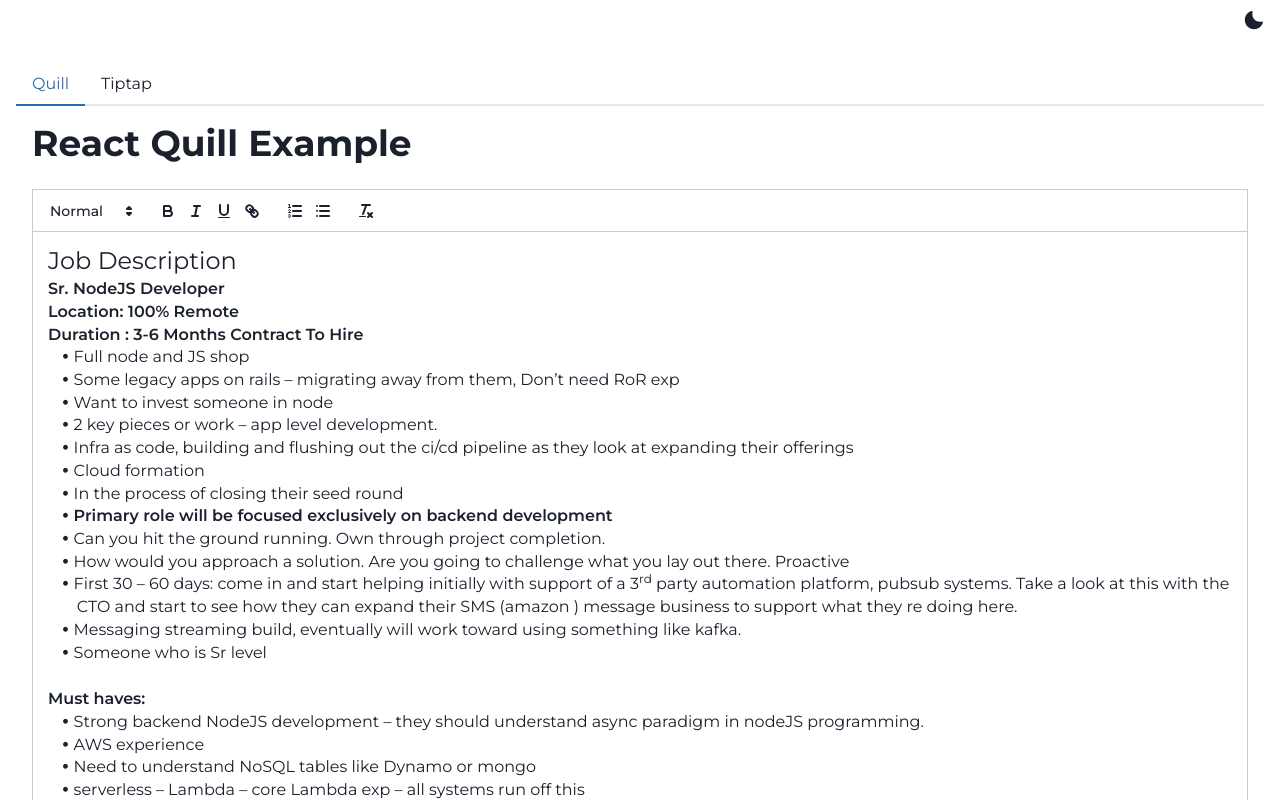
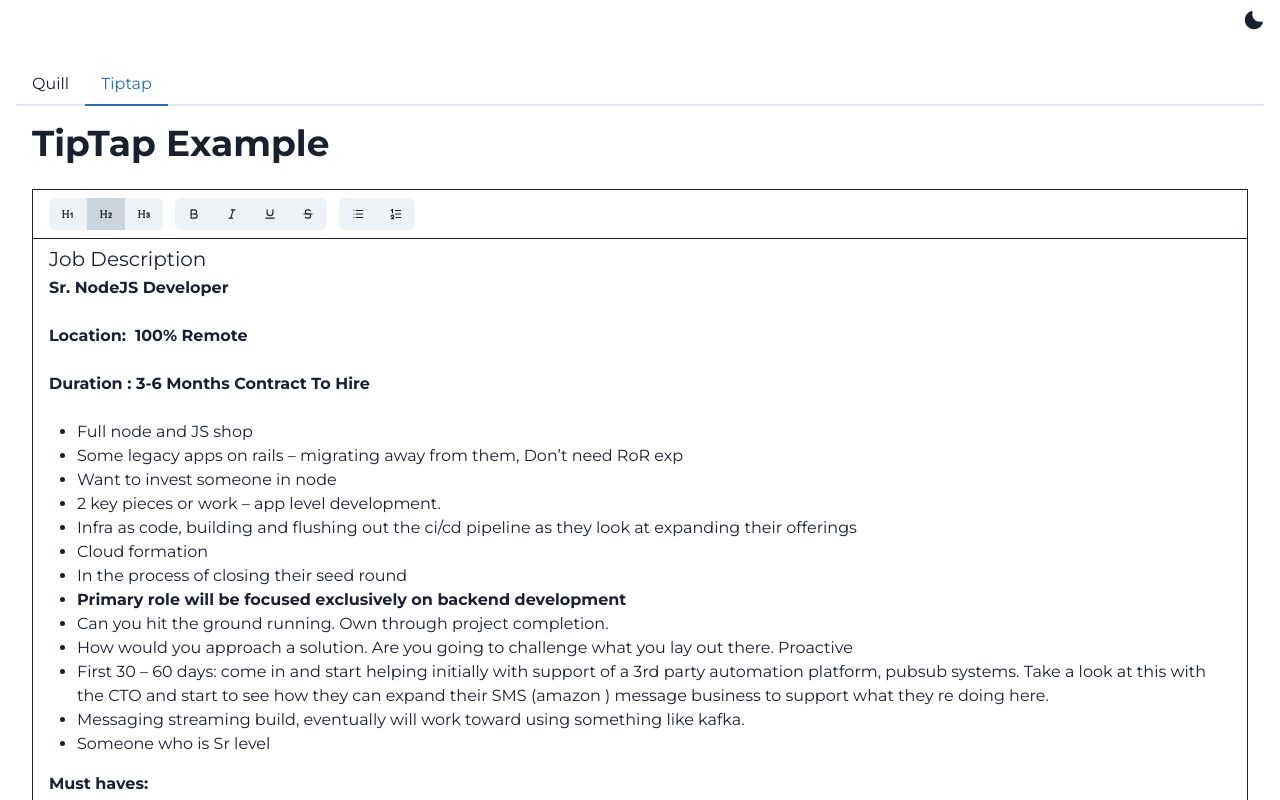
Before and after one commit to phatj/react-quill, a React (Vite) app: page / in a window 1280 px wide. Shown: the top 800 px of the page. Built offline with nearby package versions, Linux system fonts and the light colour scheme.

Commit message:
feat: style tiptap editor

```diff
--- a/package.json
+++ b/package.json
@@ -16,7 +16,9 @@
     "@chakra-ui/styled-system": "^2.6.2",
     "@emotion/react": "^11.10.6",
     "@emotion/styled": "^11.10.6",
+    "@tabler/icons-react": "^2.11.0",
     "@tiptap/extension-link": "2.0.0-beta.220",
+    "@tiptap/extension-underline": "2.0.0-beta.220",
     "@tiptap/pm": "2.0.0-beta.220",
     "@tiptap/react": "2.0.0-beta.220",
     "@tiptap/starter-kit": "2.0.0-beta.220",
--- a/src/components/Editors/TiptapEditor.tsx
+++ /dev/null
@@ -1,46 +0,0 @@
-import Link from "@tiptap/extension-link";
-import { Editor, EditorContent, useEditor } from "@tiptap/react";
-import StarterKit from "@tiptap/starter-kit";
-import { FC } from "react";
-import { useEditorOutput } from "~/src/hooks";
-
-type ToolbarProps = {
-  editor: Editor | null;
-};
-
-const Toolbar: FC<ToolbarProps> = ({ editor }) => {
-  if (!editor) {
-    return null;
-  }
-
-  return (
-    <div>
-      <button
-        onClick={() => editor.chain().focus().toggleBold().run()}
-        disabled={!editor.can().chain().focus().toggleBold().run()}
-        className={editor.isActive("bold") ? "is-active" : ""}
-      >
-        bold
-      </button>
-    </div>
-  );
-};
-
-export const TiptapEditor: FC = () => {
-  const [value, setValue] = useEditorOutput("tiptap");
-
-  const editor = useEditor({
-    extensions: [StarterKit, Link],
-    content: value,
-    onUpdate({ editor }) {
-      setValue(editor.getHTML());
-    },
-  });
-
-  return (
-    <>
-      <Toolbar editor={editor} />
-      <EditorContent editor={editor} />
-    </>
-  );
-};
--- /dev/null
+++ b/src/components/Editors/TiptapEditor/EditorProvider.tsx
@@ -0,0 +1,25 @@
+import { Editor } from "@tiptap/react";
+import { createContext, FC, ReactNode, useContext } from "react";
+
+type EditorProps = {
+  editor: Editor | null;
+};
+
+const EditorContext = createContext({} as EditorProps);
+
+type EditorProviderProps = EditorProps & {
+  children: ReactNode;
+};
+
+export const EditorProvider: FC<EditorProviderProps> = ({
+  children,
+  editor,
+}) => {
+  return (
+    <EditorContext.Provider value={{ editor }}>
+      {children}
+    </EditorContext.Provider>
+  );
+};
+
+export const useEditorContext = () => useContext(EditorContext).editor;
--- /dev/null
+++ b/src/components/Editors/TiptapEditor/TipTapEditor.tsx
@@ -0,0 +1,31 @@
+import { Box, useMultiStyleConfig } from "@chakra-ui/react";
+import Link from "@tiptap/extension-link";
+import Underline from "@tiptap/extension-underline";
+import { EditorContent, useEditor } from "@tiptap/react";
+import StarterKit from "@tiptap/starter-kit";
+import { FC } from "react";
+import { useEditorOutput } from "~/src/hooks";
+import { EditorProvider } from "./EditorProvider";
+import { Toolbar } from "./Toolbar";
+
+export const TiptapEditor: FC = () => {
+  const [value, setValue] = useEditorOutput("tiptap");
+  const styles = useMultiStyleConfig("Editor");
+
+  const editor = useEditor({
+    extensions: [StarterKit, Link, Underline],
+    content: value,
+    onUpdate({ editor }) {
+      setValue(editor.getHTML());
+    },
+  });
+
+  return (
+    <EditorProvider editor={editor}>
+      <Toolbar />
+      <Box __css={styles.container}>
+        <EditorContent editor={editor} tabIndex={-1} />
+      </Box>
+    </EditorProvider>
+  );
+};
--- /dev/null
+++ b/src/components/Editors/TiptapEditor/Toolbar.tsx
@@ -0,0 +1,56 @@
+import {
+  ButtonGroup,
+  ButtonGroupProps,
+  HStack,
+  useMultiStyleConfig,
+} from "@chakra-ui/react";
+import {
+  IconBold,
+  IconH1,
+  IconH2,
+  IconH3,
+  IconItalic,
+  IconList,
+  IconListNumbers,
+  IconStrikethrough,
+  IconUnderline,
+} from "@tabler/icons-react";
+import { FC } from "react";
+import { useEditorContext } from "./EditorProvider";
+import { ToolbarButton } from "./ToolbarButton";
+
+export const Toolbar: FC = () => {
+  const styles = useMultiStyleConfig("Editor");
+  const editor = useEditorContext();
+
+  if (!editor) {
+    return null;
+  }
+
+  const buttonGroupProps: ButtonGroupProps = {
+    size: "sm",
+    isAttached: true,
+  };
+
+  return (
+    <HStack sx={styles.toolbar}>
+      <ButtonGroup {...buttonGroupProps}>
+        <ToolbarButton command="Heading" args={[{ level: 1 }]} icon={IconH1} />
+        <ToolbarButton command="Heading" args={[{ level: 2 }]} icon={IconH2} />
+        <ToolbarButton command="Heading" args={[{ level: 3 }]} icon={IconH3} />
+      </ButtonGroup>
+
+      <ButtonGroup {...buttonGroupProps}>
+        <ToolbarButton command="Bold" icon={IconBold} />
+        <ToolbarButton command="Italic" icon={IconItalic} />
+        <ToolbarButton command="Underline" icon={IconUnderline} />
+        <ToolbarButton command="Strike" icon={IconStrikethrough} />
+      </ButtonGroup>
+
+      <ButtonGroup {...buttonGroupProps}>
+        <ToolbarButton command="BulletList" icon={IconList} />
+        <ToolbarButton command="OrderedList" icon={IconListNumbers} />
+      </ButtonGroup>
+    </HStack>
+  );
+};
--- /dev/null
+++ b/src/components/Editors/TiptapEditor/ToolbarButton.tsx
@@ -0,0 +1,67 @@
+import { Button, Icon } from "@chakra-ui/react";
+import { Icon as TablerIcon } from "@tabler/icons-react";
+import { ChainedCommands } from "@tiptap/react";
+import { ReactElement } from "react";
+import { capitalize, lowerFirst } from "~/src/utils/string-utils";
+import { useEditorContext } from "./EditorProvider";
+
+type InferToggleCommands<T extends string> = T extends `toggle${infer C}`
+  ? C
+  : never;
+
+type ToggleCommands = InferToggleCommands<keyof ChainedCommands>;
+
+type ToggleParams<C extends ToggleCommands> = Parameters<
+  ChainedCommands[`toggle${C}`]
+>;
+
+type ToolbarButtonProps<C extends ToggleCommands> = {
+  icon: TablerIcon;
+  command: C;
+  args?: ToggleParams<C>;
+  attrs?: (args: ToggleParams<C>) => any;
+};
+
+export const ToolbarButton = <C extends ToggleCommands>({
+  command,
+  icon,
+  args = [] as ToggleParams<C>,
+  attrs = (args) => args[0],
+}: ToolbarButtonProps<C>): ReactElement | null => {
+  const editor = useEditorContext();
+
+  if (!editor) {
+    console.warn(
+      "Editor is null, check if EditorProvider has been properly setup"
+    );
+    return null;
+  }
+
+  type Command = `toggle${ToggleCommands}`;
+  const commandName = ("toggle" + capitalize(command)) as Command;
+
+  return (
+    <Button
+      onClick={() =>
+        editor
+          .chain()
+          .focus()
+          // @ts-ignore the args are correct; TS is not cooperating
+          [commandName](...args)
+          .run()
+      }
+      disabled={
+        !editor
+          .can()
+          .chain()
+          .focus()
+          // @ts-ignore the args are correct; TS is not cooperating
+          [commandName](...args)
+          .run()
+      }
+      isActive={editor.isActive(lowerFirst(command), attrs(args))}
+    >
+      <Icon as={icon} />
+    </Button>
+  );
+};
--- /dev/null
+++ b/src/components/Editors/TiptapEditor/index.ts
@@ -0,0 +1 @@
+export * from "./TipTapEditor";
--- a/src/pages/home.tsx
+++ b/src/pages/home.tsx
@@ -12,7 +12,7 @@ import { QuillEditor, TiptapEditor } from "../components/Editors";
 export const Home: FC = () => {
   return (
     <>
-      <Tabs>
+      <Tabs defaultIndex={1}>
         <TabList>
           <Tab>Quill</Tab>
           <Tab>Tiptap</Tab>
--- /dev/null
+++ b/src/theme/editor.ts
@@ -0,0 +1,53 @@
+import { createMultiStyleConfigHelpers } from "@chakra-ui/styled-system";
+
+const { defineMultiStyleConfig, definePartsStyle } =
+  createMultiStyleConfigHelpers(["toolbar", "container"]);
+
+const common = definePartsStyle({
+  container: {
+    border: "1px",
+    px: "4",
+    py: "2",
+  },
+});
+
+const container = definePartsStyle({
+  container: {
+    ...common.container,
+    "h1,h2,h3": {
+      mb: "0.25em",
+      lineHeight: "1.2",
+    },
+    h1: {
+      fontSize: "2xl",
+    },
+    h2: {
+      fontSize: "xl",
+    },
+    h3: {
+      fontSize: "lg",
+    },
+    "ol,ul": {
+      marginInlineStart: "1.75em",
+      mb: "4",
+    },
+    "div[contenteditable]": {
+      outline: "none",
+    },
+  },
+});
+
+const toolbar = definePartsStyle({
+  toolbar: {
+    ...common.container,
+    gap: "3",
+    borderBottom: "0",
+  },
+});
+
+export const Editor = defineMultiStyleConfig({
+  baseStyle: {
+    ...container,
+    ...toolbar,
+  },
+});
--- a/src/theme.ts
+++ b/src/theme/index.ts
@@ -1,8 +1,13 @@
 import { extendTheme } from "@chakra-ui/react";
+import { Editor } from "./editor";
 
 export const theme = extendTheme({
   fonts: {
     heading: "Montserrat, sans-serif",
     body: "Montserrat, sans-serif",
   },
+
+  components: {
+    Editor,
+  },
 });
--- /dev/null
+++ b/src/utils/string-utils.ts
@@ -0,0 +1,2 @@
+export const capitalize = (w: string) => w.charAt(0).toUpperCase() + w.slice(1);
+export const lowerFirst = (w: string) => w.charAt(0).toLowerCase() + w.slice(1);
```
Also changed, not shown: 1 other file (tests, documents, lock files or other folders).
